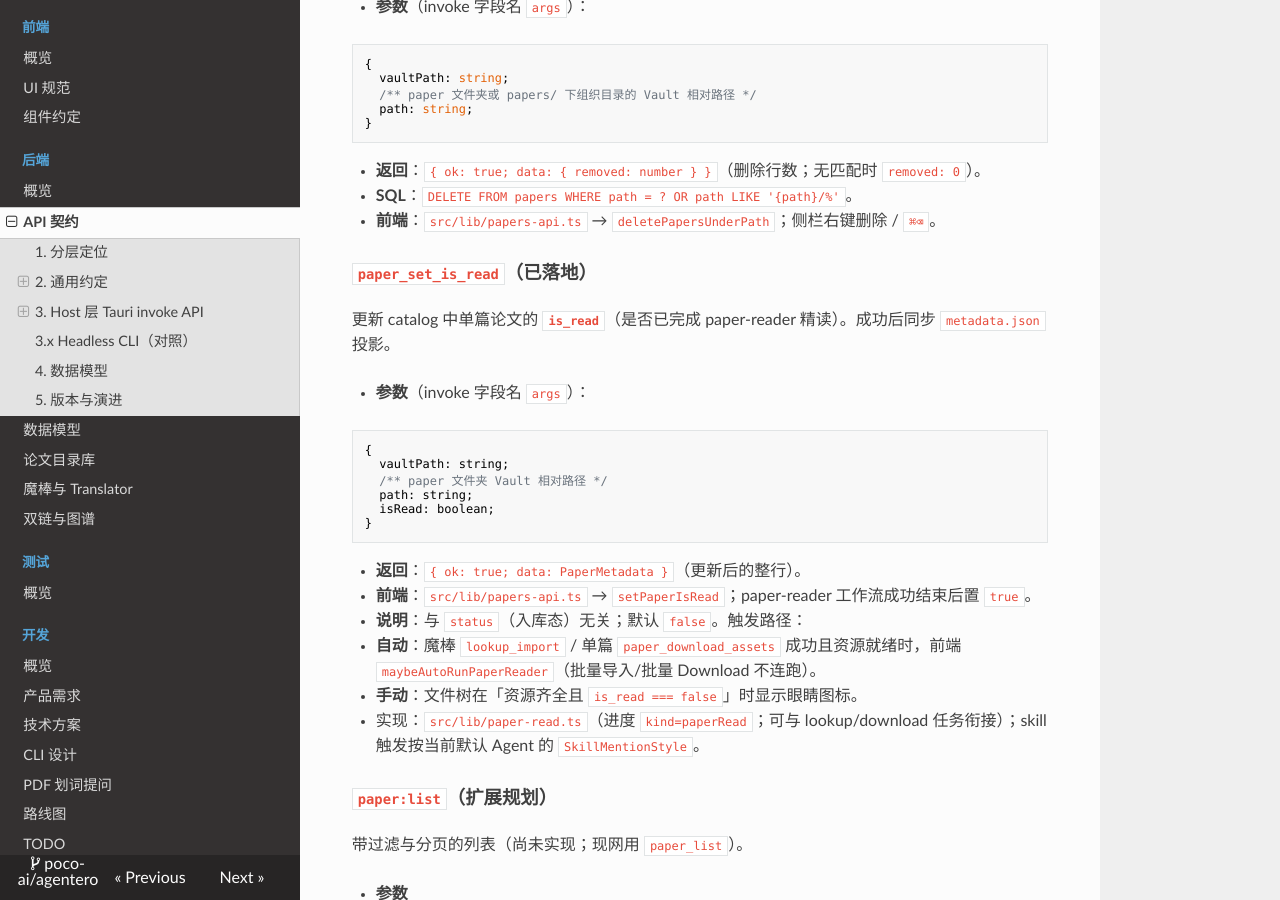
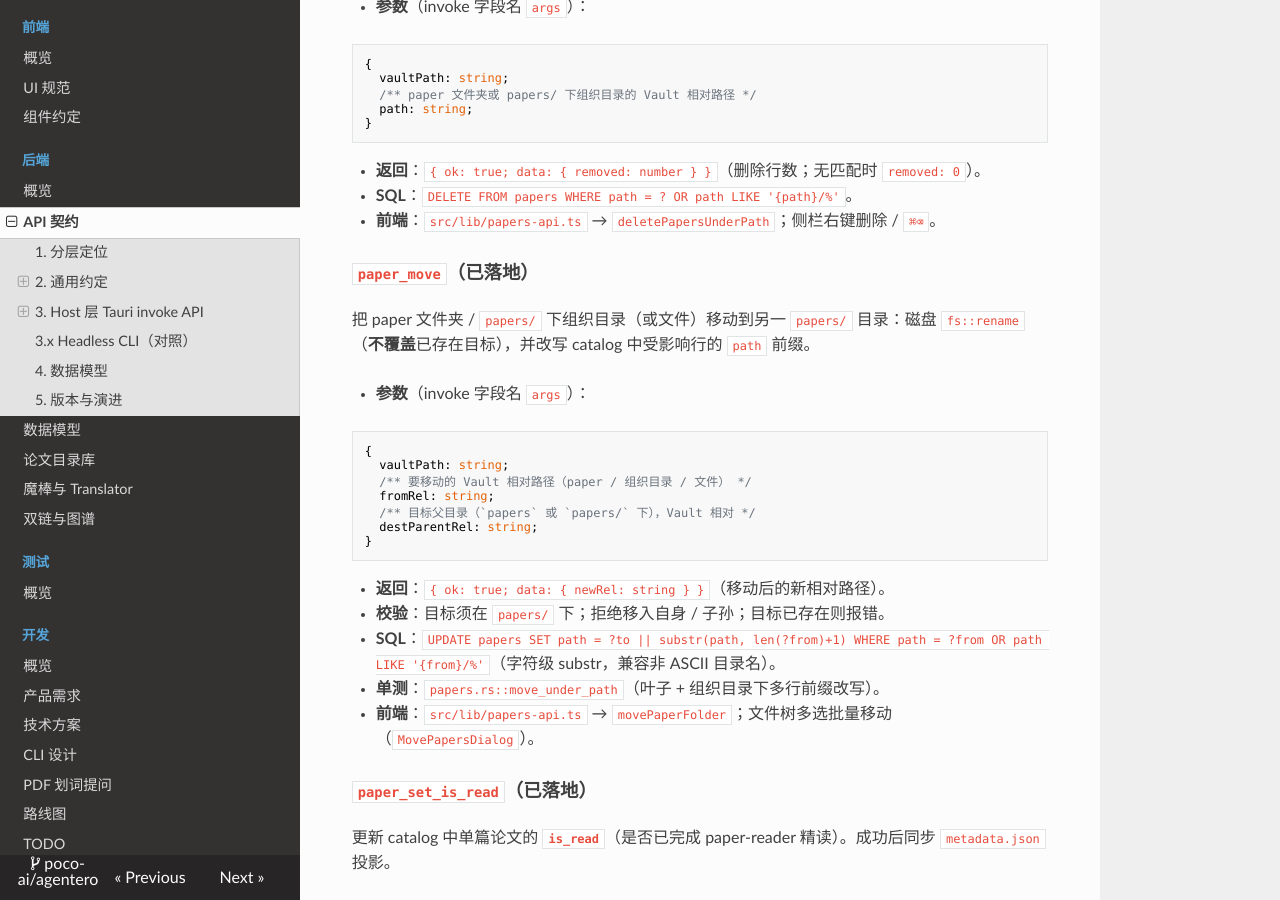
Before and after one commit to July-h5kf3/Agentero, an MkDocs documentation site: the page built from docs/backend/api.md, in a window 1280 px wide and 900 px high, scrolled down 13728 px. Built offline with MkDocs 1.6.1, drawn with Linux system fonts in a browser that asks for light colours; nearby versions of some CDN libraries.

Commit message:
docs: document file-tree multi-select/batch and the paper_move API
ui.md: multi-select (checkbox + Ctrl/Cmd/Shift), batch bar, batch delete/move,
keyboard. api.md: paper_move command contract (fs move + catalog path rewrite).

````diff
--- a/docs/backend/api.md
+++ b/docs/backend/api.md
@@ -693,6 +693,28 @@ Host 通过 Tauri event 向前端推送事件。文件系统、任务和菜单
 - **SQL**：`DELETE FROM papers WHERE path = ? OR path LIKE '{path}/%'`。
 - **前端**：`src/lib/papers-api.ts` → `deletePapersUnderPath`；侧栏右键删除 / `⌘⌫`。
 
+#### `paper_move`（已落地）
+
+把 paper 文件夹 / `papers/` 下组织目录（或文件）移动到另一 `papers/` 目录：磁盘 `fs::rename`（**不覆盖**已存在目标），并改写 catalog 中受影响行的 `path` 前缀。
+
+- **参数**（invoke 字段名 `args`）：
+
+```ts
+{
+  vaultPath: string;
+  /** 要移动的 Vault 相对路径（paper / 组织目录 / 文件） */
+  fromRel: string;
+  /** 目标父目录（`papers` 或 `papers/` 下），Vault 相对 */
+  destParentRel: string;
+}
+```
+
+- **返回**：`{ ok: true; data: { newRel: string } }`（移动后的新相对路径）。
+- **校验**：目标须在 `papers/` 下；拒绝移入自身 / 子孙；目标已存在则报错。
+- **SQL**：`UPDATE papers SET path = ?to || substr(path, len(?from)+1) WHERE path = ?from OR path LIKE '{from}/%'`（字符级 substr，兼容非 ASCII 目录名）。
+- **单测**：`papers.rs::move_under_path`（叶子 + 组织目录下多行前缀改写）。
+- **前端**：`src/lib/papers-api.ts` → `movePaperFolder`；文件树多选批量移动（`MovePapersDialog`）。
+
 #### `paper_set_is_read`（已落地）
 
 更新 catalog 中单篇论文的 **`is_read`**（是否已完成 paper-reader 精读）。成功后同步 `metadata.json` 投影。
````
Also changed, not shown: docs/frontend/ui.md (+4 -0 lines).
